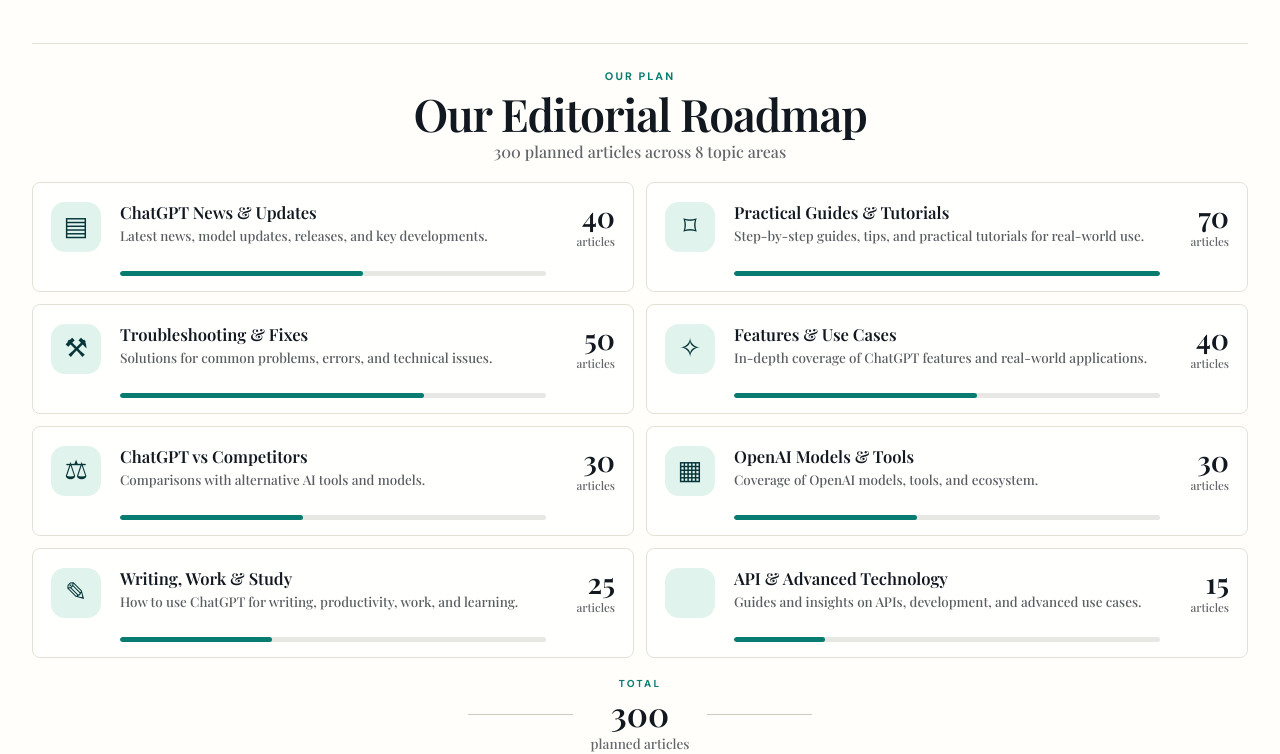
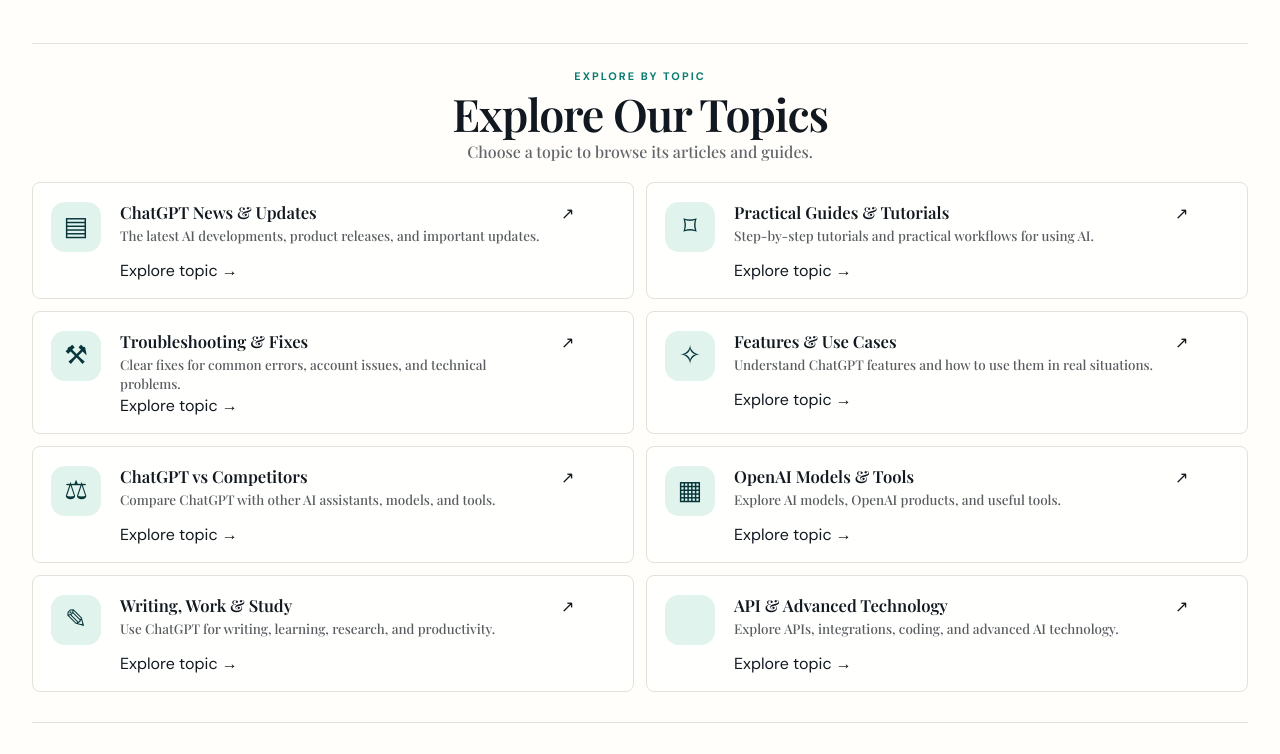
Before and after one commit to todaysnewsai/ChatGPTScope, a Jekyll site: the page built from index.html, in a window 1280 px wide and 1400 px high, scrolled down 361 px, cut to the strip 191-945 px from the top of the window. Built offline with Jekyll 4.4.1, drawn with Linux system fonts in a browser that asks for light colours; the list of posts is cut into pages by our own code; some of the changed text lies outside the part shown.

Commit message:
Make homepage topic cards clickable and remove article counts

```diff
--- a/index.html
+++ b/index.html
@@ -4,57 +4,56 @@
 description: "Independent news, practical guides, troubleshooting, feature explainers, and analysis about ChatGPT and AI."
 ---
 
-{% assign featured = site.posts | where: "slug", "chatgpt-memory-controls" | first %}
-{% if featured == nil %}{% assign featured = site.posts | first %}{% endif %}
+{% assign featured = site.posts | first %}
 {% assign fallback_images = "https://images.unsplash.com/photo-1677442136019-21780ecad995?auto=format&fit=crop&w=1200&q=85|https://images.unsplash.com/photo-1555066931-4365d14bab8c?auto=format&fit=crop&w=900&q=85|https://images.unsplash.com/photo-1518770660439-4636190af475?auto=format&fit=crop&w=900&q=85|https://images.unsplash.com/photo-1558494949-ef010cbdcc31?auto=format&fit=crop&w=900&q=85|https://images.unsplash.com/photo-1591405351990-4726e331f141?auto=format&fit=crop&w=900&q=85|https://images.unsplash.com/photo-1633412802994-5c058f151b66?auto=format&fit=crop&w=900&q=85|https://images.unsplash.com/photo-1573804633927-bfcbcd909acd?auto=format&fit=crop&w=900&q=85|https://images.unsplash.com/photo-1485827404703-89b55fcc595e?auto=format&fit=crop&w=900&q=85" | split: "|" %}
 {% assign featured_image = featured.image | default: fallback_images[0] %}
 
 <section class="home-hero container">
   <div class="hero-copy">
-    <div class="section-eyebrow">LATEST NEWS <span></span></div>
+    <div class="section-eyebrow">CHATGPT & AI EXPLAINED <span></span></div>
     {% if featured %}
       <h1>{{ featured.title }}</h1>
       <p>{{ featured.description | default: "Independent news, clear explainers, and practical ways to use ChatGPT." }}</p>
       <a class="primary-button" href="{{ featured.url | relative_url }}">Read the full story <span>→</span></a>
     {% else %}
-      <h1>Understand ChatGPT. Keep up with AI.</h1>
-      <p>Independent reporting, practical guides, and clear explanations of ChatGPT's features, tools, and updates.</p>
+      <h1>Explore ChatGPT. Understand AI.</h1>
+      <p>Independent news, practical guides, and clear explanations to help you understand ChatGPT and the wider world of artificial intelligence.</p>
       <a class="primary-button" href="{{ '/guides/' | relative_url }}">Explore our guides <span>→</span></a>
     {% endif %}
   </div>
-  <a class="hero-visual" href="{% if featured %}{{ featured.url | relative_url }}{% else %}{{ '/news/' | relative_url }}{% endif %}" aria-label="Read featured story">
+  <a class="hero-visual" href="{% if featured %}{{ featured.url | relative_url }}{% else %}{{ '/guides/' | relative_url }}{% endif %}" aria-label="Explore ChatGPT and AI">
     <img src="{{ featured_image }}" alt="Artificial intelligence and ChatGPT" fetchpriority="high">
     <span class="hero-image-caption">CHATGPT · EXPLAINED</span>
   </a>
 </section>
 
-<section class="roadmap container" aria-labelledby="roadmap-title">
+<section class="roadmap container" aria-labelledby="topics-title">
   <div class="center-heading">
-    <div class="section-eyebrow">OUR PLAN</div>
-    <h2 id="roadmap-title">Our Editorial Roadmap</h2>
-    <p>300 planned articles across 8 topic areas</p>
+    <div class="section-eyebrow">EXPLORE BY TOPIC</div>
+    <h2 id="topics-title">Explore Our Topics</h2>
+    <p>Choose a topic to browse its articles and guides.</p>
   </div>
   {% assign roadmap_names = "ChatGPT News & Updates|Practical Guides & Tutorials|Troubleshooting & Fixes|Features & Use Cases|ChatGPT vs Competitors|OpenAI Models & Tools|Writing, Work & Study|API & Advanced Technology" | split: "|" %}
-  {% assign roadmap_descriptions = "Latest news, model updates, releases, and key developments.|Step-by-step guides, tips, and practical tutorials for real-world use.|Solutions for common problems, errors, and technical issues.|In-depth coverage of ChatGPT features and real-world applications.|Comparisons with alternative AI tools and models.|Coverage of OpenAI models, tools, and ecosystem.|How to use ChatGPT for writing, productivity, work, and learning.|Guides and insights on APIs, development, and advanced use cases." | split: "|" %}
-  {% assign roadmap_counts = "40|70|50|40|30|30|25|15" | split: "|" %}
+  {% assign roadmap_descriptions = "The latest AI developments, product releases, and important updates.|Step-by-step tutorials and practical workflows for using AI.|Clear fixes for common errors, account issues, and technical problems.|Understand ChatGPT features and how to use them in real situations.|Compare ChatGPT with other AI assistants, models, and tools.|Explore AI models, OpenAI products, and useful tools.|Use ChatGPT for writing, learning, research, and productivity.|Explore APIs, integrations, coding, and advanced AI technology." | split: "|" %}
   {% assign roadmap_icons = "▤|⌑|⚒|✧|⚖|▦|✎|</>" | split: "|" %}
+  {% assign roadmap_urls = "/news/|/guides/|/troubleshooting/|/features/|/comparisons/|/models/|/writing-work-study/|/api-technology/" | split: "|" %}
   <div class="roadmap-grid">
     {% for name in roadmap_names %}
       {% assign item_index = forloop.index0 %}
-      <article class="roadmap-card">
+      <a class="roadmap-card" href="{{ roadmap_urls[item_index] | relative_url }}">
         <span class="roadmap-icon" aria-hidden="true">{{ roadmap_icons[item_index] }}</span>
         <div class="roadmap-card-copy">
           <h3>{{ name }}</h3>
           <p>{{ roadmap_descriptions[item_index] }}</p>
-          <div class="roadmap-progress" aria-hidden="true"><span style="width:{{ roadmap_counts[item_index] | times: 100.0 | divided_by: 70 }}%"></span></div>
+          <span class="topic-link-label">Explore topic <span aria-hidden="true">→</span></span>
         </div>
-        <div class="roadmap-count"><strong>{{ roadmap_counts[item_index] }}</strong><span>articles</span></div>
-      </article>
+        <span class="roadmap-arrow" aria-hidden="true">↗</span>
+      </a>
     {% endfor %}
   </div>
-  <div class="roadmap-total"><span></span><div><b>TOTAL</b><strong>300</strong><small>planned articles</small></div><span></span></div>
 </section>
 
+{% if site.posts.size > 0 %}
 <section class="latest container">
   <div class="latest-heading">
     <div><h2>Latest Articles</h2><p>Practical answers and new developments from the world of ChatGPT.</p></div>
@@ -62,8 +61,7 @@
   </div>
   <div class="article-grid">
     {% assign card_index = 0 %}
-    {% for post in site.posts %}
-      {% if card_index < 4 %}
+    {% for post in site.posts limit:4 %}
       {% assign image_index = card_index | modulo: 8 %}
       {% assign post_image = post.image | default: fallback_images[image_index] %}
       <a class="article-card" href="{{ post.url | relative_url }}">
@@ -76,14 +74,14 @@
         </div>
       </a>
       {% assign card_index = card_index | plus: 1 %}
-      {% endif %}
     {% endfor %}
   </div>
 </section>
+{% endif %}
 
 <section class="newsletter" id="newsletter">
   <div class="container newsletter-inner">
-    <div><h2>Stay Updated</h2><p>Get the latest articles, guides, and AI news from ChatGPTScope.</p></div>
-    <a class="primary-button" href="{{ '/news/' | relative_url }}">Explore latest articles <span>→</span></a>
+    <div><h2>Stay Updated</h2><p>Explore clear guides and independent coverage of ChatGPT and AI.</p></div>
+    <a class="primary-button" href="{{ '/news/' | relative_url }}">Explore latest updates <span>→</span></a>
   </div>
 </section>
```
Lines whose indentation alone changed are shown as unchanged.
